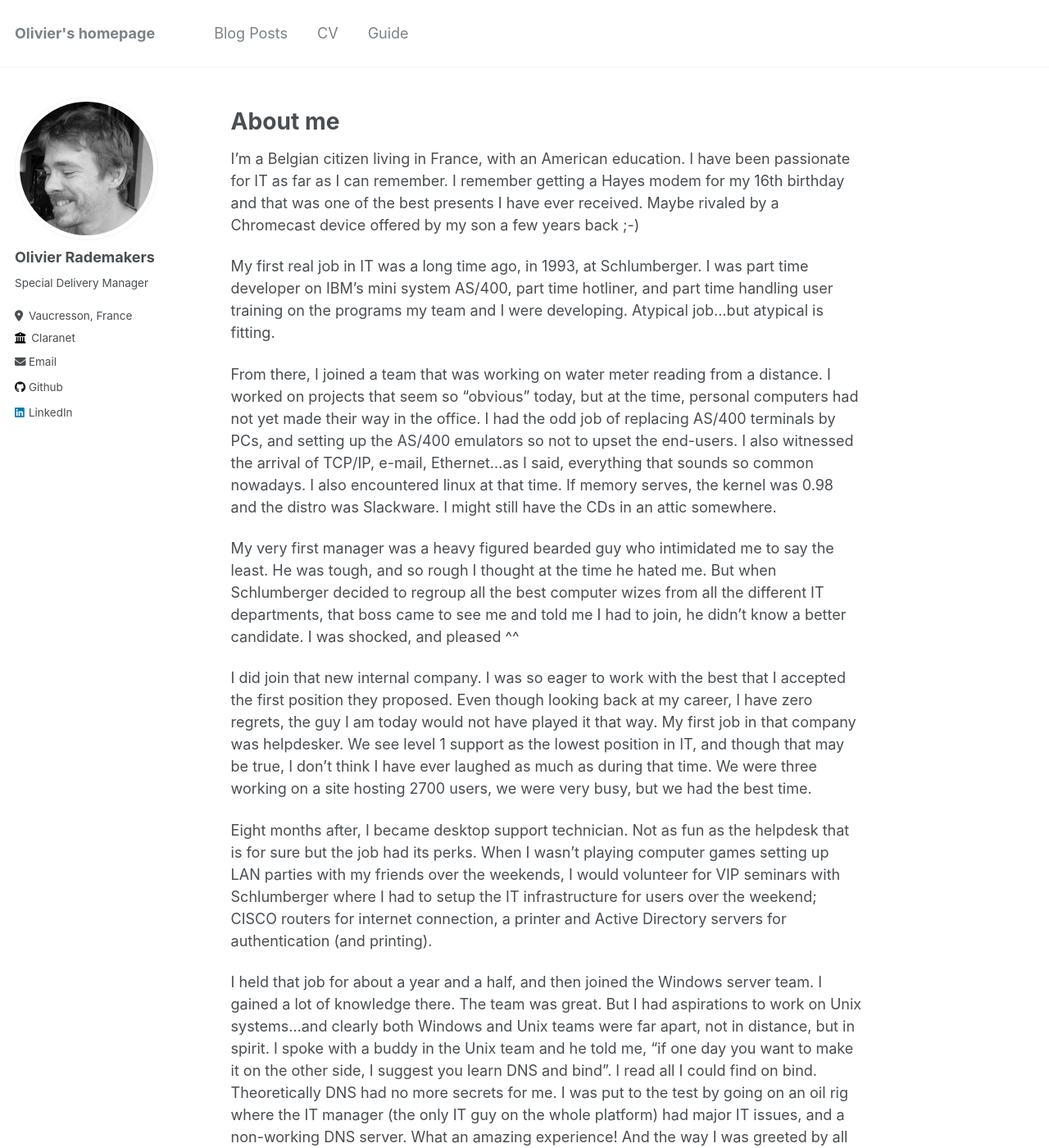
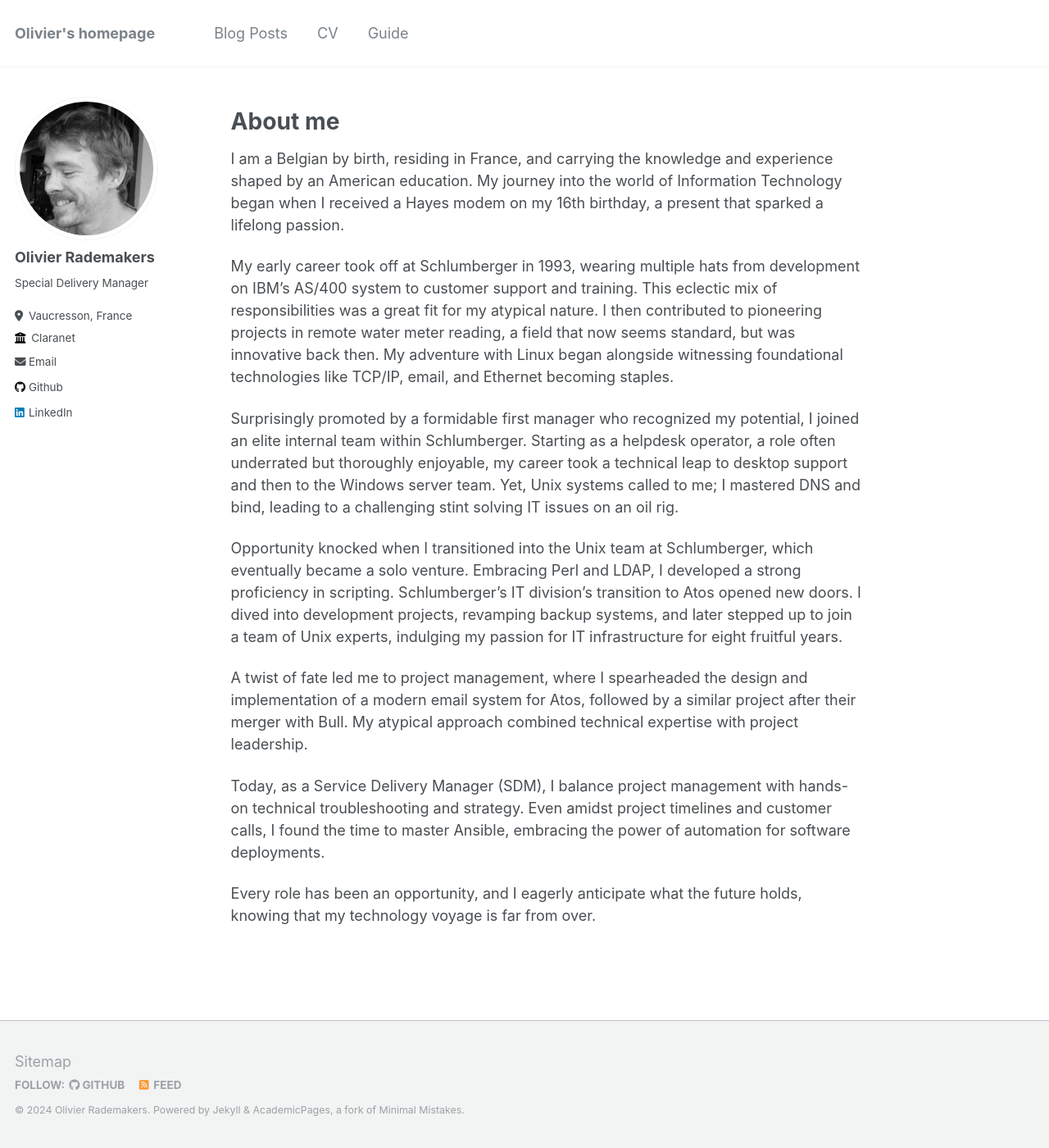
Before and after one commit to rademakr/rademakr.github.io, a Jekyll site: the page built from _pages/about.md, in a window 1280 px wide and 1400 px high. Shown: the whole window at 82% size. Built offline with Jekyll 4.4.1, drawn with Linux system fonts in a browser that asks for light colours; some of the changed text lies outside the part shown.

Commit message:
Synthesized about me

```diff
--- a/_pages/about.md
+++ b/_pages/about.md
@@ -10,34 +10,17 @@
 About me
 ======
 
-I’m a Belgian citizen living in France, with an American education. I have been passionate for IT as far as I can remember. I remember getting a Hayes modem for my 16th birthday and that was one of the best presents I have ever received. Maybe rivaled by a Chromecast device offered by my son a few years back ;-)
 
-My first real job in IT was a long time ago, in 1993, at Schlumberger. I was part time developer on IBM’s mini system AS/400, part time hotliner, and part time handling user training on the programs my team and I were developing. Atypical job…but atypical is fitting.
+I am a Belgian by birth, residing in France, and carrying the knowledge and experience shaped by an American education. My journey into the world of Information Technology began when I received a Hayes modem on my 16th birthday, a present that sparked a lifelong passion.
 
- From there, I joined a team that was working on water meter reading from a distance. I worked on projects that seem so “obvious” today, but at the time, personal computers had not yet made their way in the office. I had the odd job of replacing AS/400 terminals by PCs, and setting up the AS/400 emulators so not to upset the end-users. I also witnessed the arrival of TCP/IP, e-mail, Ethernet…as I said, everything that sounds so common nowadays. I also encountered linux at that time.
-If memory serves, the kernel was 0.98 and the distro was Slackware. I might still have the CDs in an attic somewhere.
+My early career took off at Schlumberger in 1993, wearing multiple hats from development on IBM’s AS/400 system to customer support and training. This eclectic mix of responsibilities was a great fit for my atypical nature. I then contributed to pioneering projects in remote water meter reading, a field that now seems standard, but was innovative back then. My adventure with Linux began alongside witnessing foundational technologies like TCP/IP, email, and Ethernet becoming staples.
 
-My very first manager was a heavy figured bearded guy who intimidated me to say the least. He was tough, and so rough I thought at the time he hated me. But when Schlumberger decided to regroup all the best computer wizes from all the different IT departments, that boss came to see me and told me I had to join, he didn’t know a better candidate. I was shocked, and pleased ^^
+Surprisingly promoted by a formidable first manager who recognized my potential, I joined an elite internal team within Schlumberger. Starting as a helpdesk operator, a role often underrated but thoroughly enjoyable, my career took a technical leap to desktop support and then to the Windows server team. Yet, Unix systems called to me; I mastered DNS and bind, leading to a challenging stint solving IT issues on an oil rig.
 
-I did join that new internal company. I was so eager to work with the best that I accepted the first position they proposed. Even though looking back at my career, I have zero regrets, the guy I am today would not have played it that way. My first job in that company was helpdesker. We see level 1 support as the lowest position in IT, and though that may be true, I don’t think I have ever laughed as much as during that time. We were three working on a site hosting 2700 users, we were very busy, but we had the best time.
+Opportunity knocked when I transitioned into the Unix team at Schlumberger, which eventually became a solo venture. Embracing Perl and LDAP, I developed a strong proficiency in scripting. Schlumberger's IT division's transition to Atos opened new doors. I dived into development projects, revamping backup systems, and later stepped up to join a team of Unix experts, indulging my passion for IT infrastructure for eight fruitful years.
 
-Eight months after, I became desktop support technician. Not as fun as the helpdesk that is for sure but the job had its perks. When I wasn’t playing computer games setting up LAN parties with my friends over the weekends, I would volunteer for VIP seminars with Schlumberger where I had to setup the IT infrastructure for users over the weekend; CISCO routers for internet connection, a printer and Active Directory servers for authentication (and printing).
+A twist of fate led me to project management, where I spearheaded the design and implementation of a modern email system for Atos, followed by a similar project after their merger with Bull. My atypical approach combined technical expertise with project leadership.
 
-I held that job for about a year and a half, and then joined the Windows server team. I gained a lot of knowledge there. The team was great. But I had aspirations to work on Unix systems…and clearly both Windows and Unix teams were far apart, not in distance, but in spirit. I spoke with a buddy in the Unix team and he told me, “if one day you want to make it on the other side, I suggest you learn DNS and bind”. I read all I could find on bind. Theoretically DNS had no more secrets for me. I was put to the test by going on an oil rig where the IT manager (the only IT guy on the whole platform) had major IT issues, and a non-working DNS server.
-What an amazing experience! And the way I was greeted by all the guys there was just as amazing. They loved me. As they said “I was the guy that was bringing them porn”. Haha ^^
+Today, as a Service Delivery Manager (SDM), I balance project management with hands-on technical troubleshooting and strategy. Even amidst project timelines and customer calls, I found the time to master Ansible, embracing the power of automation for software deployments.
 
-My buddy from the Unix team left the company. The perfect opportunity for me to step in and tell them I could take his place. I knew DNS inside and out, I’d have to learn mail servers…but how hard could that be? I got the job. I was everything I had hoped for, and more. The other Unix team members also left the company and I found myself the unique member of the team. Hard times… About a year in, we greeted a new member. This guy was simply above the heard. Probably one of the most intelligent guys I have ever worked with. He learned Perl in a few weeks and he was doing some really cool things with the language. I was intrigued. And it had been a long time since I had done some programming. I missed it.
-
-I picked up the O’Reilly Camel book and read it like a novel. I was introduced to LDAP at the same time. I fell in love with both Perl and LDAP and have written since hundreds of scripts related to LDAP. Such powerful stuff! My company (the IT part of Schlumberger) was sold off to Atos, as Schlumberger wanted to refocus on their main revenue stream, petroleum. At first Atos seemed like it was going to be horrible ^^ I was in a Unix department, but mainly occupied on backups and more boring tasks. But, being able to see the positive in every situation, I did not despair. In fact, I got there just in time. They had a huge development project around backups and reading the output logs and feeding the information to a system that would provide a daily dashboard on the status of last night’s backups. I worked with a colleague on this project, bringing all my theoretical Perl knowledge to the table. You guessed it, it was a success. I never considered anything else.
-
-Once the project was done, I left that department to join a team of Unix experts. They were working on everything I love the most in IT; infrastructure. I felt right at home in my element. So much so that I stayed there for eight years. There was so much to learn, so much to do, surrounded by bright minds. I also had an incredible manager. A guy who for the first time showed me there was a difference between a leader and a manager. What a leader he was! But life has its plans…and he eventually got retired from his position due to internal politics. At that moment, he was leading a major project, and he asked the team if anyone was interested picking up the project. No volunteers. So I went to see him and told him I would do it. He was more than surprised, here I was, a total linux geek, developing tools and websites, willing to give it all up for a Windows PC, and making Excel and Outlook my main tools.
-
-That’s how I became project manager. The project was huge indeed.
-Consisting in designing and setting up a new and modern e-mail system for Atos worldwide. I had a year before meeting the deadline. The project was a complete success. I learned a lot during that year, technically for sure, but obviously mainly in project management. The importance of writing meeting minutes was learned the hard way.
-Apparently the first rule of all project managers…but when I think of how the job fell on me, I’m not surprised some rules passed me by. Never mind. I learned my lesson and would not get fooled by anyone pretending not having said what they said after that. The project was such a success that Atos’ DSI asked me to lead a comparable project when they merged with Bull. I had 18 months this time. Just enough to reach success. Of course, I was an atypical project manager, very tech savvy, willing and able to help out technical teams in order to achieve my given goals.
-
-I never stopped leading projects. Even today, while being SDM, working for another company, I still lead projects. I became SDM kind of the same way I became everything else before that. Via an opportunity.
-
-It’ll be almost ten years that I’m SDM. I can still get down and dirty with the nitty gritty technical issues. Even now that I work with a team of DevOps engineers focused on CloudOps. Between two projects, or two phone calls with customers or team members, I managed to learn Ansible, a fantastic solution aimed at automating deployments of software/middleware.
-
-I don’t know what is next, but I do know there is more to come ;-)
+Every role has been an opportunity, and I eagerly anticipate what the future holds, knowing that my technology voyage is far from over.
```
